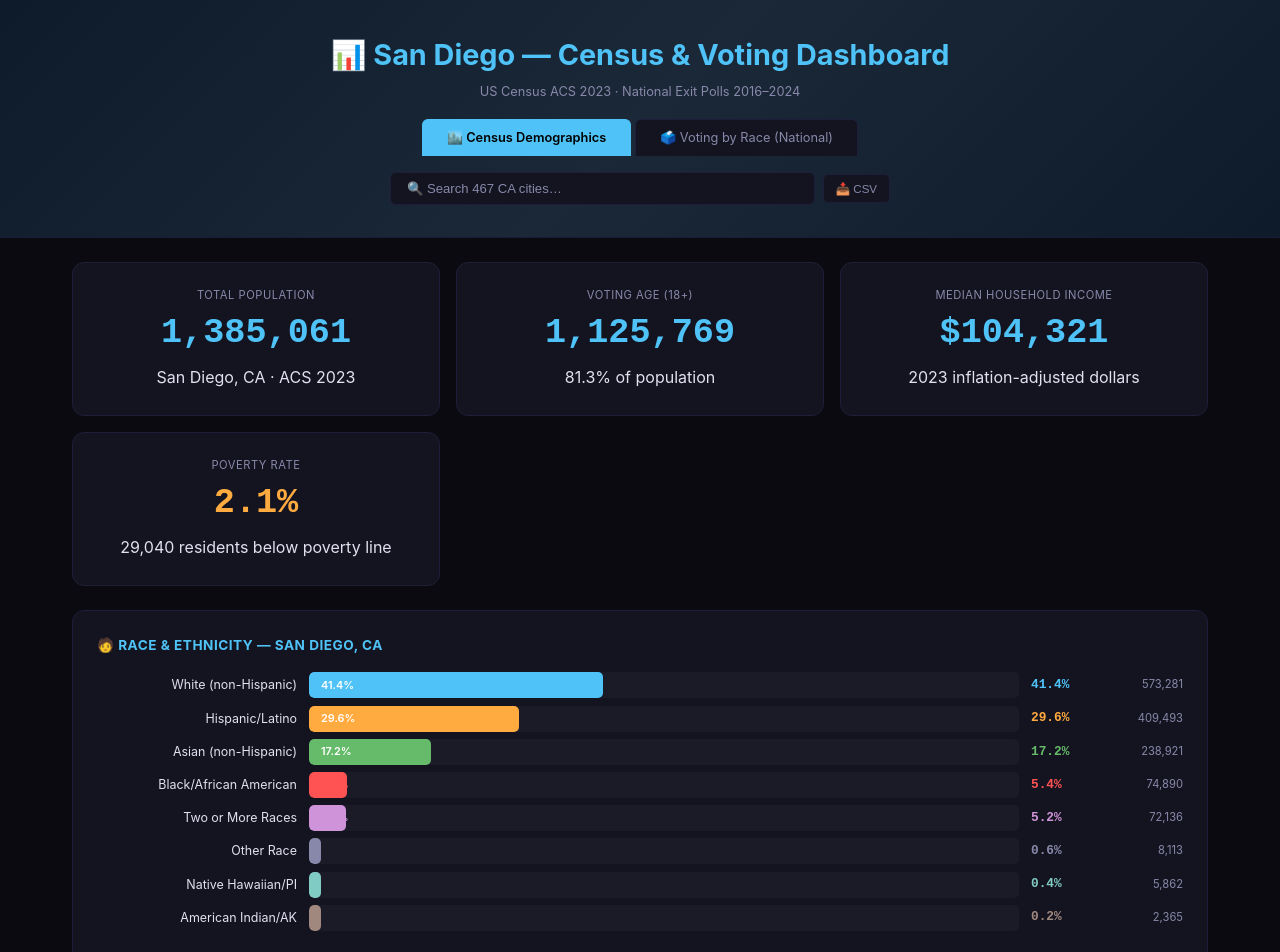
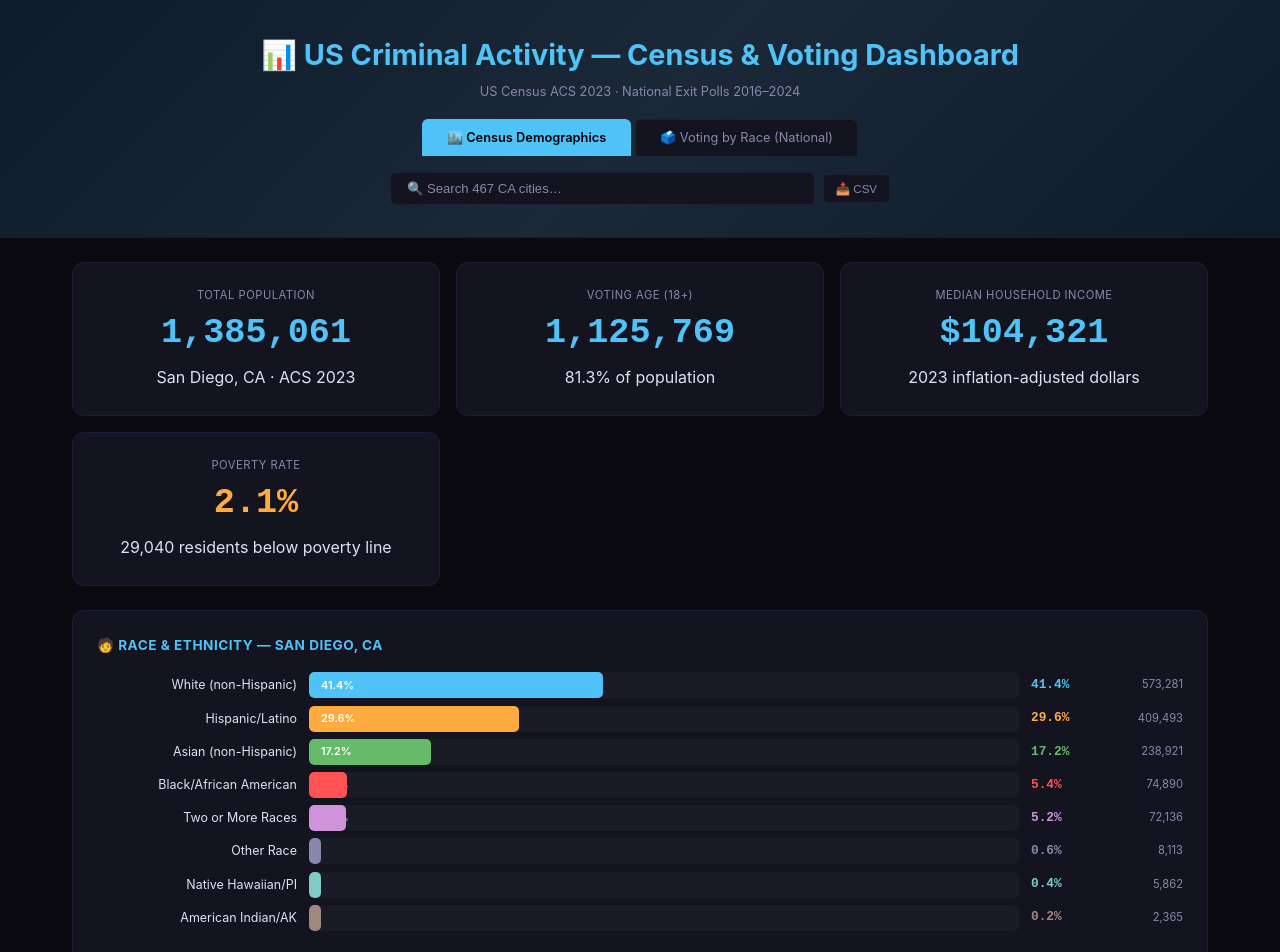
Before and after one commit to djlilbooduh/ufo-dashboard, a plain HTML site: page census_dashboard.html in a window 1280 px wide. Shown: the top 952 px of the page. Drawn offline with Linux system fonts and the light colour scheme.

Commit message:
📝 Update title to US Criminal Activity

```diff
--- a/census_dashboard.html
+++ b/census_dashboard.html
@@ -3,7 +3,7 @@
 <head>
 <meta charset="UTF-8">
 <meta name="viewport" content="width=device-width,initial-scale=1.0">
-<title>📊 San Diego — Census & Voting Dashboard</title>
+<title>📊 US Criminal Activity — Census & Voting Dashboard</title>
 <style>
 :root{--bg:#0a0a10;--sf:#141420;--bd:#1e1e3a;--tx:#e0e0f0;--mu:#8888aa;--ac:#4fc3f7;--sc:#ff5252;--cf:#ffab40;--uc:#66bb6a;--pl:#ce93d8}
 *{box-sizing:border-box;margin:0;padding:0}
@@ -62,7 +62,7 @@ footer{text-align:center;color:var(--mu);padding:2rem;font-size:.7rem;border-top
 <body>
 
 <header>
-  <h1>📊 San Diego — Census & Voting Dashboard</h1>
+  <h1>📊 US Criminal Activity — Census & Voting Dashboard</h1>
   <div class="sub">US Census ACS 2023 · National Exit Polls 2016–2024</div>
   <div class="tabs">
     <div class="tab active" onclick="showTab('census')">🏙️ Census Demographics</div>
```
